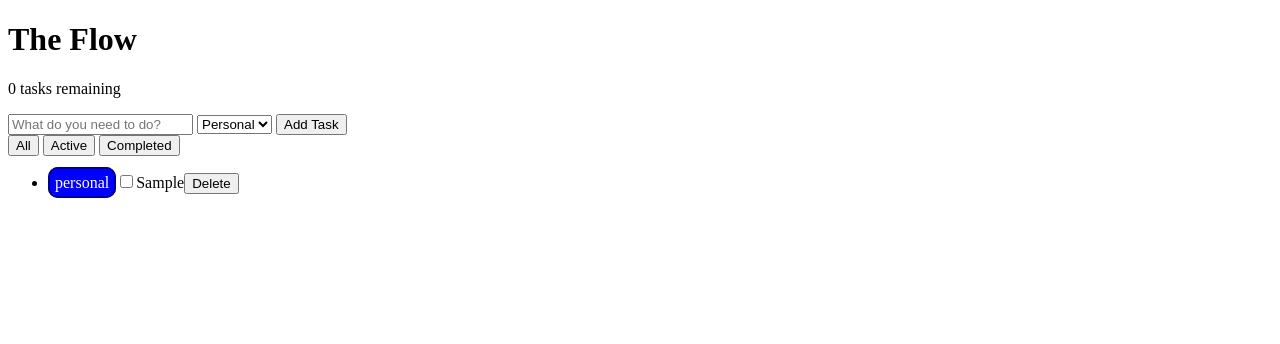
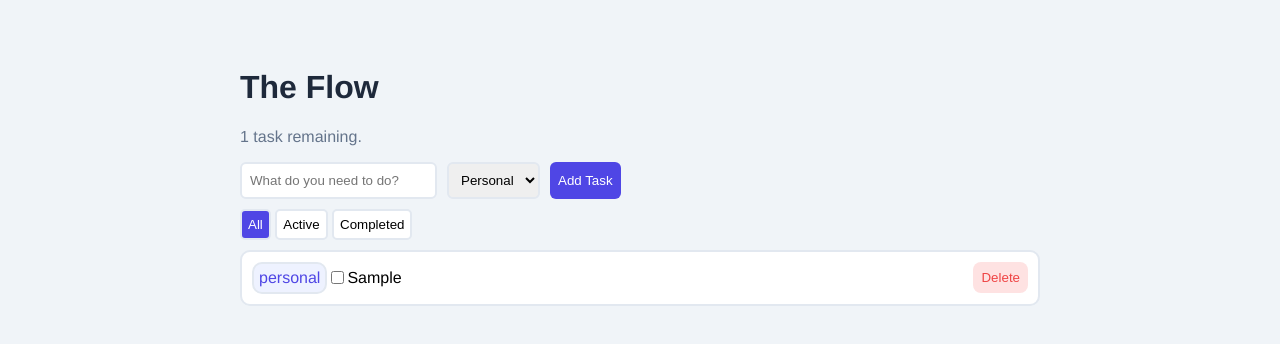
Before and after one commit to Ozelanthea/the-flow-app, a plain HTML site: page index.html in a window 1280 px wide. Both pictures are taken after typing "Sample" into the empty fields and a click on the button "Add Task". Drawn offline with nearby package versions, Linux system fonts and the light colour scheme.

Commit message:
CSS polish - colour palette, card layout, typography and spacing

```diff
--- a/app.js
+++ b/app.js
@@ -2,12 +2,19 @@ const btn = document.querySelector("#add-btn");
 const tasks = document.querySelector("#task-list");
 const input = document.querySelector("#task-input");
 const selectedElement = document.querySelector("#category-select");
+const taskCounter = document.querySelector("#task-counter");
 let currentFilter = "all";
 
 const filterButton = document.querySelectorAll(".filter-btn")
 for (let i = 0; i < filterButton.length; i++) {
     filterButton[i].addEventListener("click", (event) => {
         currentFilter = event.target.dataset.filter;
+
+        for (let i = 0; i < filterButton.length; i++) {
+            filterButton[i].classList.remove("active");
+        }
+
+        event.target.classList.add("active");
 
         renderTasks();
     })
@@ -23,6 +30,13 @@ function saveTasks() {
 
 function renderTasks() {
     tasks.innerHTML = "";
+
+    const counter = taskArray.filter((task) => !task.completed).length;
+    if (counter === 1) {
+        taskCounter.textContent = counter + " " + "task remaining.";
+    } else {
+        taskCounter.textContent = counter + " " + "tasks remaining.";
+    }
 
     for (let i = 0; i < taskArray.length; i++) {
         if (currentFilter === "active" && taskArray[i].completed) {
@@ -52,12 +66,14 @@ function renderTasks() {
 
         const span = document.createElement("span");
         span.textContent = taskArray[i].text;
+        span.classList.add("task-span");
 
         const taskSpan = document.createElement("span");
         taskSpan.textContent = taskArray[i].category;
         taskSpan.classList.add("task-text-span", taskArray[i].category);
 
         const button = document.createElement("button");
+        button.classList.add("delete-button");
 
         button.addEventListener("click", (event) => {
 
--- a/index.html
+++ b/index.html
@@ -5,6 +5,9 @@
     <meta name="viewport" content="width=device-width, initial-scale=1.0">
     <title>Document</title>
     <link rel="stylesheet" href="style.css">
+    <link rel="preconnect" href="https://fonts.googleapis.com">
+    <link rel="preconnect" href="https://fonts.gstatic.com" crossorigin>
+    <link href="https://fonts.googleapis.com/css2?family=Arimo:ital,wght@0,400..700;1,400..700&display=swap" rel="stylesheet">
 
 </head>
 <body>
--- a/style.css
+++ b/style.css
@@ -1,27 +1,113 @@
-.completed-task {
+body {
+    font-family: "Arimo", sans-serif;
+    padding: 40px 20px;
+    background-color: #F0F4F8;
+}
+
+header, main {
+    max-width: 800px;
+    margin: 0 auto;
+}
+
+h1 {
+    color: #1E293B;
+}
+
+ul {
+    list-style-type: none;
+    padding: 0;
+    margin: 0;
+}
+
+#task-counter {
+    color: #64748B;
+}
+
+.input-area {
+    display: flex;
+    gap: 10px;
+    margin-bottom: 10px;
+}
+
+#task-input, #category-select {
+    padding: 8px;
+    border: solid 2px #E2E8F0;
+    border-radius: 6px;
+}
+
+#add-btn {
+    background-color: #4F46E5;
+    color: white;
+    padding: 8px;
+    border: none;
+    border-radius: 6px;
+}
+
+.item {
+    display: flex;
+    align-items: center;
+    background-color: #FFFFFF;
+    padding: 10px;
+    border: solid 2px #E2E8F0 ;
+    border-radius: 10px;
+    margin: 10px 0px;
+}
+
+.task-span {
+    flex: 1;
+}
+
+.delete-button {
+    background-color: #FEE2E2;
+    color: #EF4444;
+    padding: 8px;
+    border: none;
+    border-radius: 8px;
+    cursor: pointer;
+}
+
+.delete-button:hover {
+    background-color: #EF4444;
+    color: white;
+}
+
+.filter-btn {
+    background-color: white;
+    padding: 6px;
+    border: solid 2px #E2E8F0;
+    border-radius: 5px;
+    cursor: pointer;
+}
+
+.filter-btn.active {
+    color: white;
+    background-color: #4F46E5;
+}
+
+.completed-task .task-span {
     text-decoration: line-through;
 }
 
 .personal {
-    background-color: blue;
-    color: white;
+    background-color: #EEF2FF;
+    color: #4F46E5;
     padding: 5px;
-    border: solid 2px darkblue;
+    border: solid 2px #E2E8F0 ;
     border-radius: 10px;
 }
 
 .work {
-    background-color: orange;
-    color: white;
+    background-color: #FFF7ED;
+    color: #EA580C;
     padding: 5px;
-    border: solid 2px darkorange;
+    border: solid 2px #E2E8F0 ;
     border-radius: 10px;
 }
 
 .urgent {
-    background-color: red;
-    color: white;
+    background-color: #FFF1F2;
+    color: #E11D48;
     padding: 5px;
-    border: solid 2px darkred;
+    border: solid 2px #E2E8F0 ;
     border-radius: 10px;
 }
```
